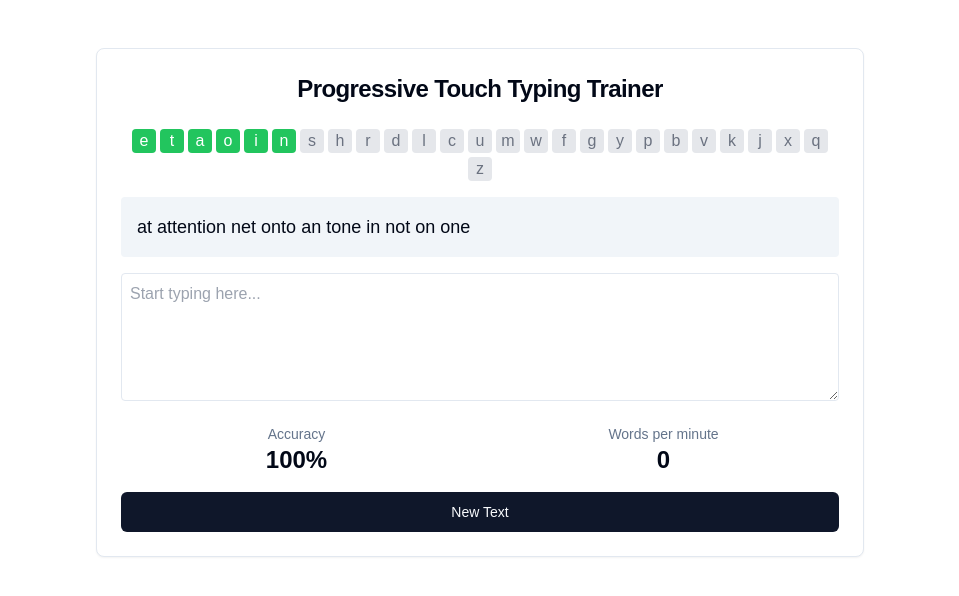
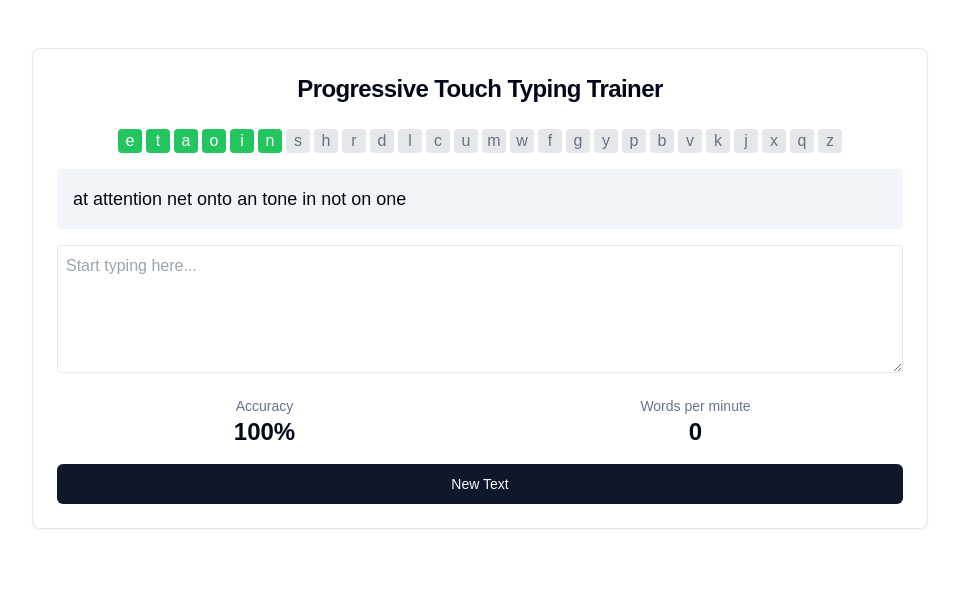
Before and after one commit to GeirGulbrandsen/typer, a Next.js app: page /typing-trainer in a window 1280 px wide. Shown: the top 596 px of the page, without its empty margins (160-1119 px from the left). Built offline with nearby package versions, Linux system fonts and the light colour scheme.

Commit message:
Small change to the layout of the typing trainer

```diff
--- a/app/typing-trainer/page.tsx
+++ b/app/typing-trainer/page.tsx
@@ -57,7 +57,7 @@
 
   return (
     <div className="pt-8 px-4 sm:pt-12 sm:px-6 lg:px-8">
-      <Card className="w-full max-w-3xl mx-auto">
+      <Card className="w-full max-w-4xl mx-auto">
         <CardHeader>
           <CardTitle className="text-2xl font-bold text-center">Progressive Touch Typing Trainer</CardTitle>
         </CardHeader>
```
